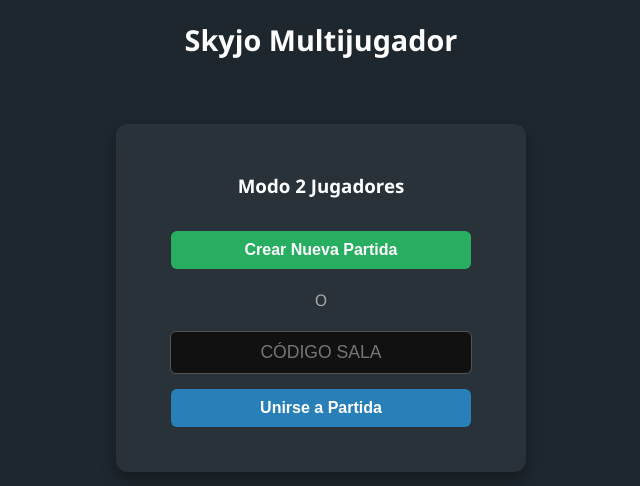
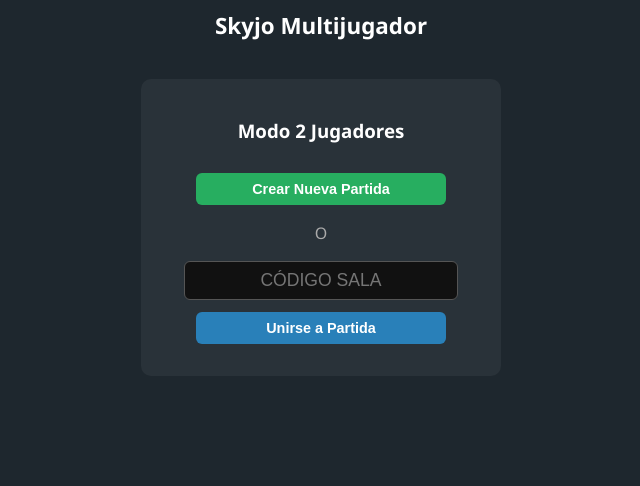
Before and after one commit to JimenezPena/SkyjoBot, a Flask app: page /multijugador in a window 1280 px wide. Shown: the top 486 px of the page, without its empty margins (319-959 px from the left). Run offline with Flask 3, Linux system fonts and the light colour scheme; some libraries are stand-ins or nearby versions.

Commit message:
Fixing sizes of multiplayer mode boards

```diff
--- a/templates/multijugador.html
+++ b/templates/multijugador.html
@@ -25,27 +25,26 @@
             flex-direction: column;
             align-items: center;
             margin: 0;
-            padding: 15px;
+            padding: 8px;
         }
-        h1 { margin: 5px 0 15px 0; font-size: 1.8rem; text-align: center; }
+        h1 { margin: 2px 0 8px 0; font-size: 1.4rem; text-align: center; }
 
         /* PANTALLA DE LOBBY */
         #lobby-screen {
             display: flex;
             flex-direction: column;
             align-items: center;
-            gap: 15px;
-            margin-top: 50px;
+            gap: 12px;
+            margin-top: 30px;
             background: rgba(255,255,255,0.05);
-            padding: 30px;
-            border-radius: 12px;
-            box-shadow: 0 8px 16px rgba(0,0,0,0.3);
+            padding: 20px;
+            border-radius: 10px;
             width: 90%;
-            max-width: 350px;
+            max-width: 320px;
             text-align: center;
         }
         .lobby-input {
-            padding: 10px;
+            padding: 8px;
             font-size: 1.1rem;
             border-radius: 6px;
             border: 1px solid #555;
@@ -120,39 +131,38 @@
         .card-low { background-color: var(--card-low); color: #fff; }
         .card-mid { background-color: var(--card-mid); color: #222; }
         .card-high { background-color: var(--card-high); color: #fff; }
-        .card-hidden { background-color: var(--card-back); color: #7f8c8d; border: 2px dashed #ffffff55; }
+        .card-hidden { background-color: var(--card-back); color: #7f8c8d; border: 1.5px dashed #ffffff55; }
         .card-removed { visibility: hidden; }
 
-        /* ZONA CENTRAL */
+        /* ZONA CENTRAL REDUCIDA */
         .middle-zone {
             display: flex;
             justify-content: space-around;
             align-items: center;
             width: 100%;
-            max-width: 340px;
             background: rgba(255, 255, 255, 0.08);
-            padding: 10px;
-            border-radius: 12px;
+            padding: 6px;
+            border-radius: 8px;
         }
-        .hand-wrapper { display: flex; align-items: flex-end; gap: 8px; }
+        .hand-wrapper { display: flex; align-items: flex-end; gap: 6px; }
         .btn-discard-slot {
-            width: 65px; height: 85px; background-color: #c62828; color: white;
-            border: 2px solid #ffffff99; border-radius: 6px; cursor: pointer;
+            width: 44px; height: 64px; background-color: #c62828; color: white;
+            border: 1.5px solid #ffffff99; border-radius: 5px; cursor: pointer;
             display: flex; flex-direction: column; align-items: center; justify-content: center;
-            font-size: 1.2rem; font-weight: bold;
+            font-size: 0.9rem; font-weight: bold;
         }
-        .btn-discard-slot span { font-size: 0.55rem; text-transform: uppercase; margin-top: 2px; }
-        .deck-container { display: flex; flex-direction: column; align-items: center; gap: 4px; }
-        .deck-title { font-size: 0.75rem; color: #aaa; text-transform: uppercase; }
+        .btn-discard-slot span { font-size: 0.45rem; text-transform: uppercase; margin-top: 1px; }
+        .deck-container { display: flex; flex-direction: column; align-items: center; gap: 2px; }
+        .deck-title { font-size: 0.65rem; color: #aaa; text-transform: uppercase; }
 
-        .status-panel { text-align: center; font-size: 1rem; min-height: 35px; padding: 0 10px; }
+        .status-panel { text-align: center; font-size: 0.85rem; min-height: 25px; padding: 0 5px; }
         .btn-action {
             background-color: #27ae60; color: white; border: none;
-            padding: 10px 20px; font-size: 1rem; border-radius: 6px;
-            cursor: pointer; font-weight: bold; width: 100%; max-width: 300px;
+            padding: 8px 16px; font-size: 0.9rem; border-radius: 6px;
+            cursor: pointer; font-weight: bold; width: 100%; max-width: 250px;
         }
         .btn-action:hover { background-color: #2ec771; }
-        .error-txt { color: #e74c3c; font-size: 0.9rem; }
+        .error-txt { color: #e74c3c; font-size: 0.85rem; }
     </style>
 </head>
 <body>
```
Also changed, not shown: other parts of templates/multijugador.html (+36 -24 lines).
